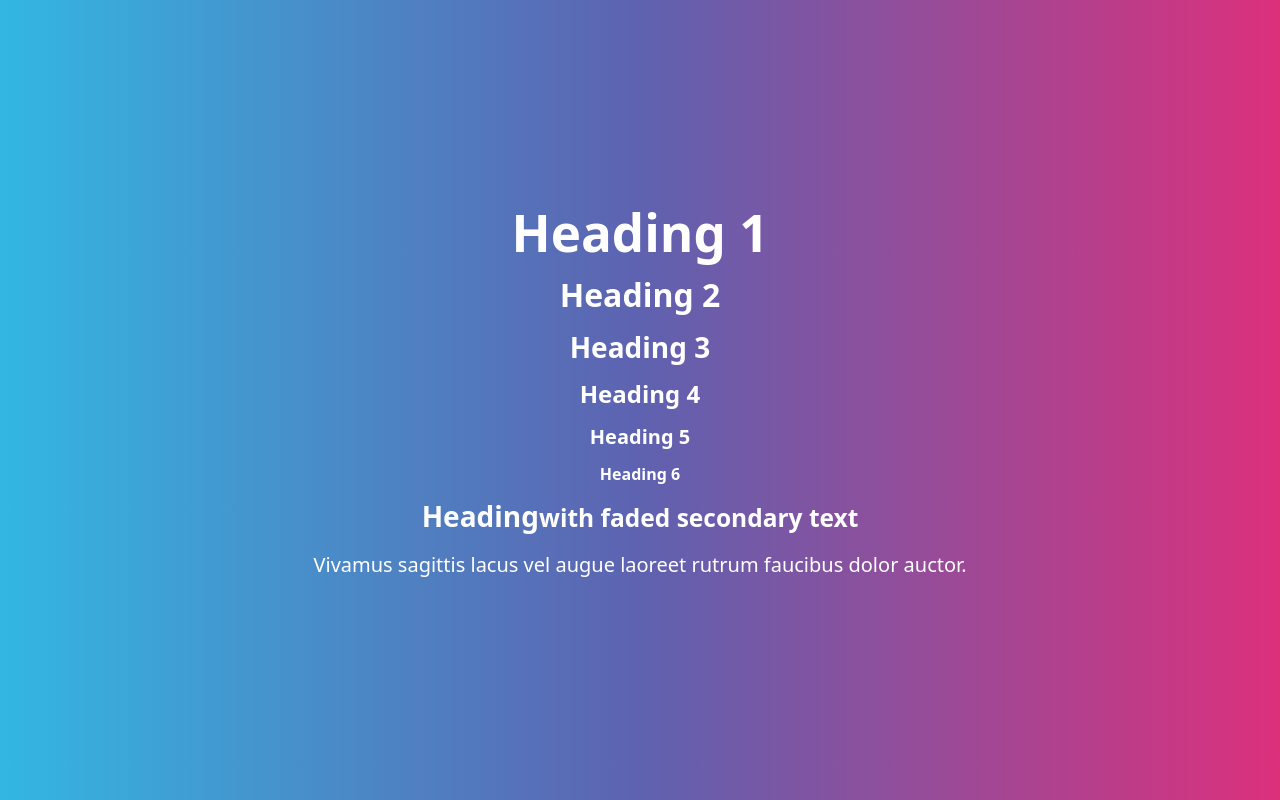
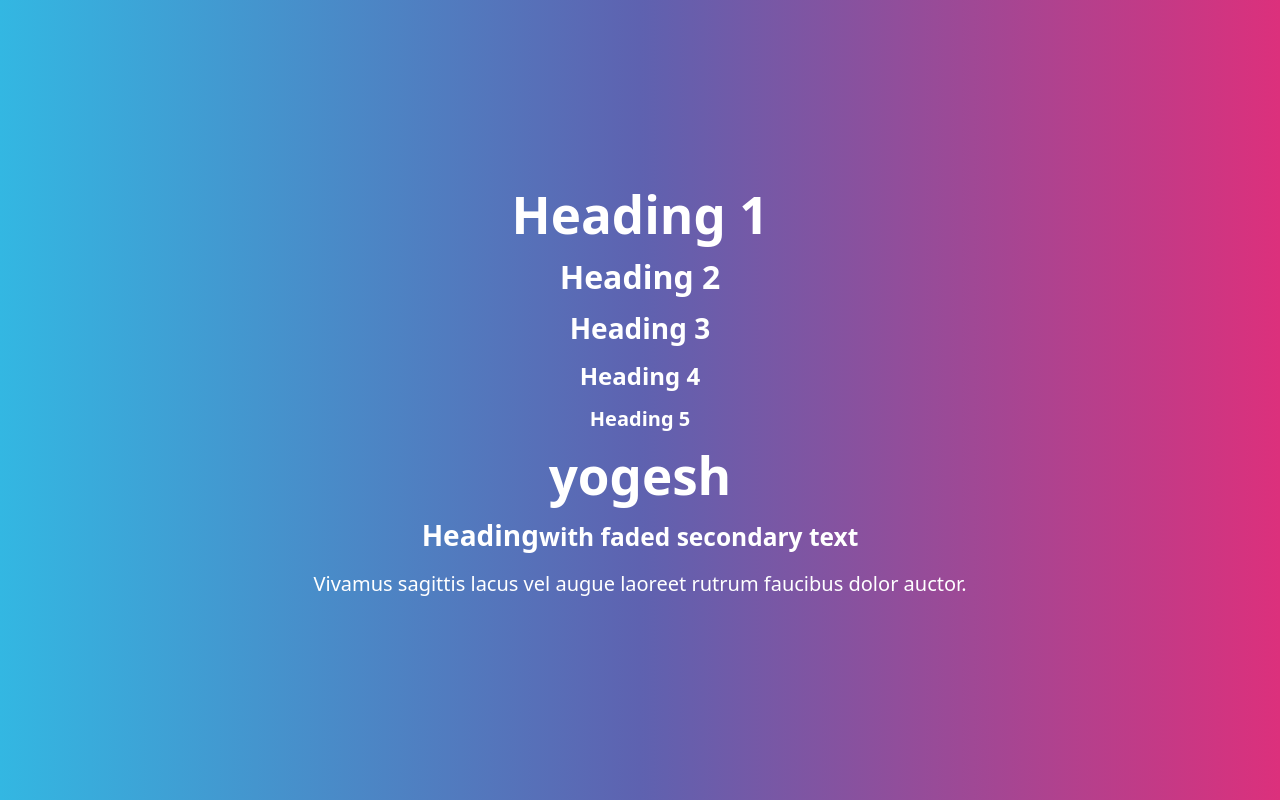
Before and after one commit to vijayVijeyender/market, a React (Vite) app: page / in a window 1280 px wide. Built offline with nearby package versions, Linux system fonts and the light colour scheme.

Commit message:
update App.jsx
added h1

```diff
--- a/src/App.jsx
+++ b/src/App.jsx
@@ -13,7 +13,8 @@ function App() {
 <h3>Heading 3</h3>
 <h4>Heading 4</h4>
 <h5>Heading 5</h5>
-<h6>Heading 6</h6>
+
+<h1>yogesh</h1>
 <h3>
   Heading
   <small class="text-body-secondary">with faded secondary text</small>
```
